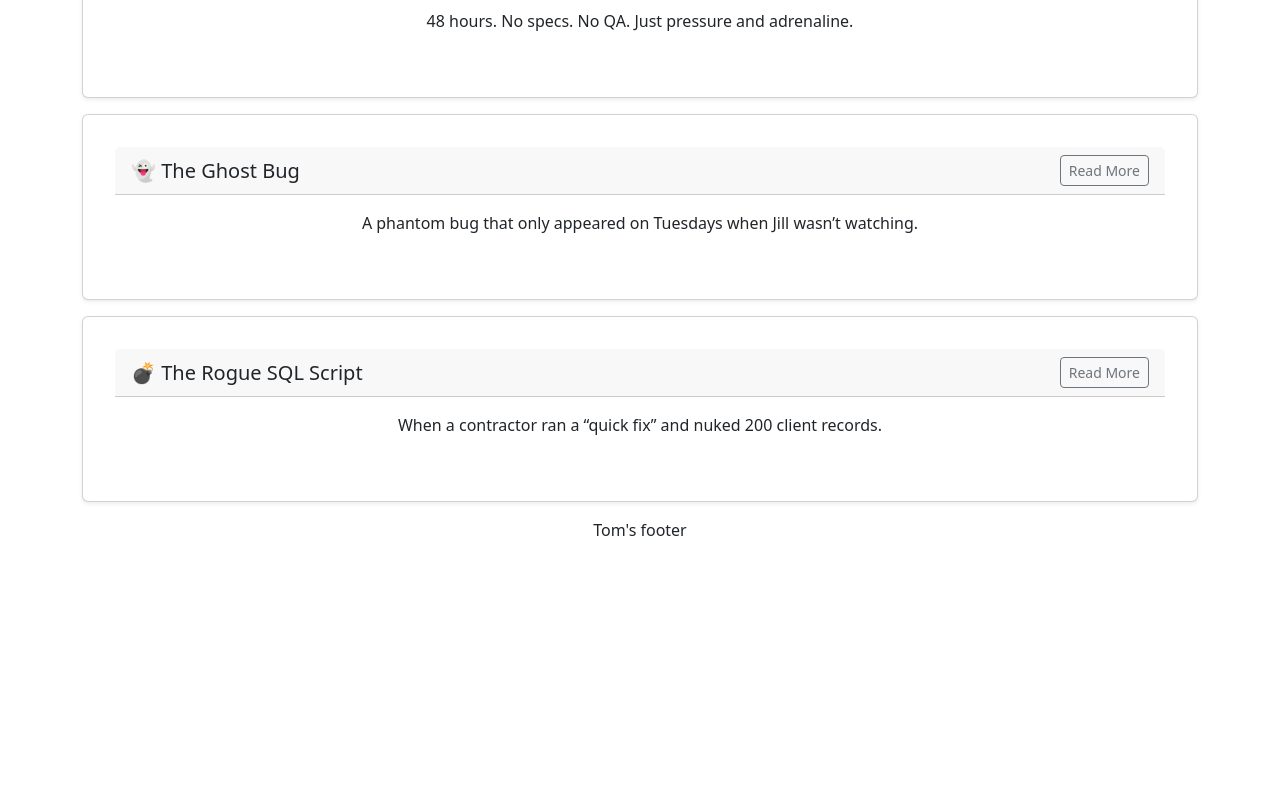
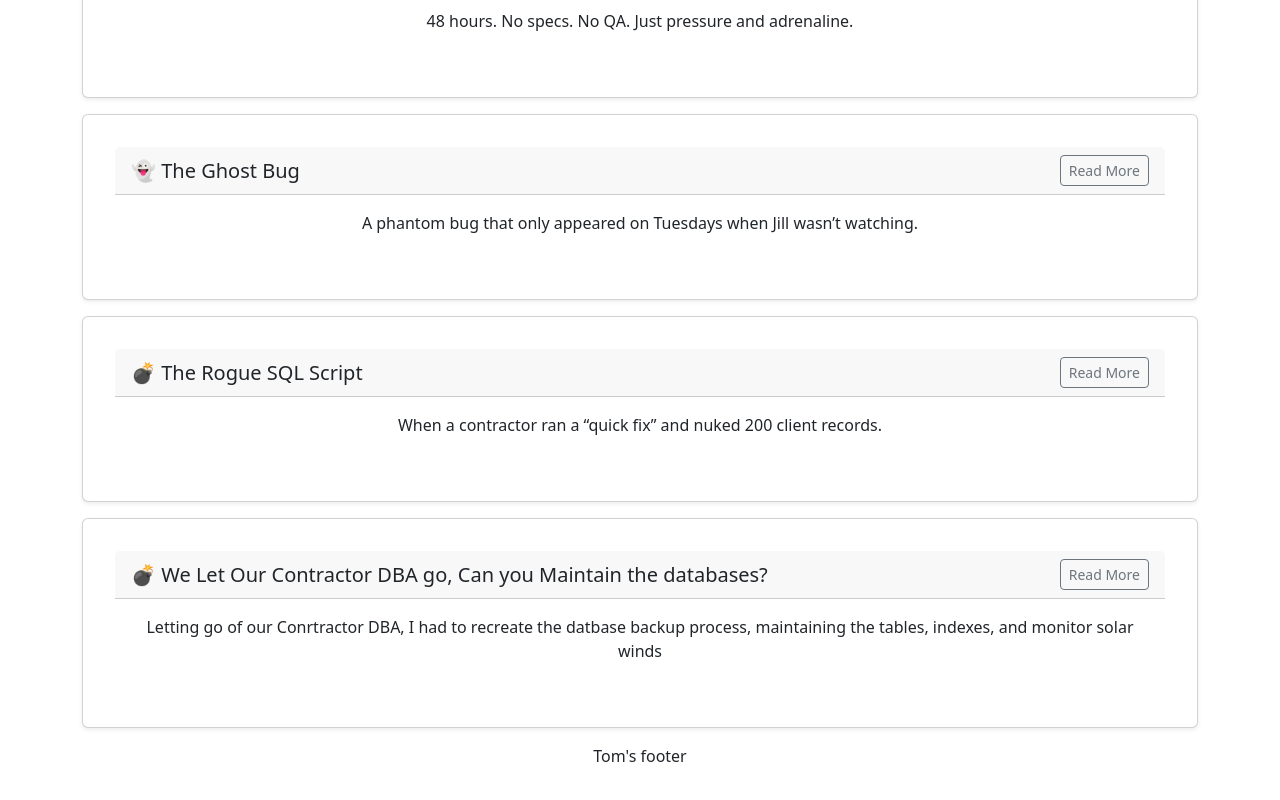
Before and after one commit to codedbytom/TomsPortfolio-QA, a React (Vite) app in the folder tomsportfolio/: page /#/coding-nightmares in a window 1280 px wide. Shown: the part 474-1274 px from the top of the page. Before the commit the page ends 1064 px from the top, so only its background shows below. Built offline with nearby package versions, Linux system fonts and the light colour scheme.

Commit message:
Added a new night mare story, and fixed the resume page to reference the pdf correctly

```diff
--- a/tomsportfolio/src/data/nightmares.js
+++ b/tomsportfolio/src/data/nightmares.js
@@ -52,5 +52,18 @@ export const nightmares = [
             "Thankfully I had a backup from that morning and restored it. Still lost about an hour’s worth of live data.",
             "After that, I wrote role-based DB access checks and a live auditing trigger that logs all delete/update operations."
         ]
+    },
+    {
+        id: 'rogue-sql',
+        title: '💣 We Let Our Contractor DBA go, Can you Maintain the databases?',
+        summary: 'Letting go of our Conrtractor DBA, I had to recreate the datbase backup process, maintaining the tables, indexes, and monitor solar winds',
+        solution:
+            'Restored backup, added role-based permission checks, and wrote a SQL logging trigger for live auditing.',
+        content: [
+            "This one still gives me trust issues. A contractor thought he was in dev — he was in prod.",
+            "Ran a script to clean up a test record, but forgot the `WHERE` clause. Deleted client data from 7 different orgs.",
+            "Thankfully I had a backup from that morning and restored it. Still lost about an hour’s worth of live data.",
+            "After that, I wrote role-based DB access checks and a live auditing trigger that logs all delete/update operations."
+        ]
     }
 ];
--- a/tomsportfolio/src/pages/Resume.jsx
+++ b/tomsportfolio/src/pages/Resume.jsx
@@ -4,7 +4,7 @@ export default function Resume() {
         <Layout>
             <h1>Toms Resume</h1>
             <a
-                href="/Thomas_Evanko_Senior_Developer_Resume_Sanitized.pdf"
+                href={`${import.meta.env.BASE_URL}/Thomas_Evanko_Senior_Developer_Resume_Sanitized.pdf`}
                 download
                 className="btn btn-primary mt-3"
                 target="_blank"
@@ -16,7 +16,7 @@ export default function Resume() {
             <br />
             <div className="resume-preview d-none d-md-block">
                 <iframe
-                    src="/Thomas_Evanko_Senior_Developer_Resume_Sanitized.pdf"
+                    src={`${import.meta.env.BASE_URL}/Thomas_Evanko_Senior_Developer_Resume_Sanitized.pdf`}
                     width="1250px"
                     height="1000px"
                     title="Resume Preview"
```
